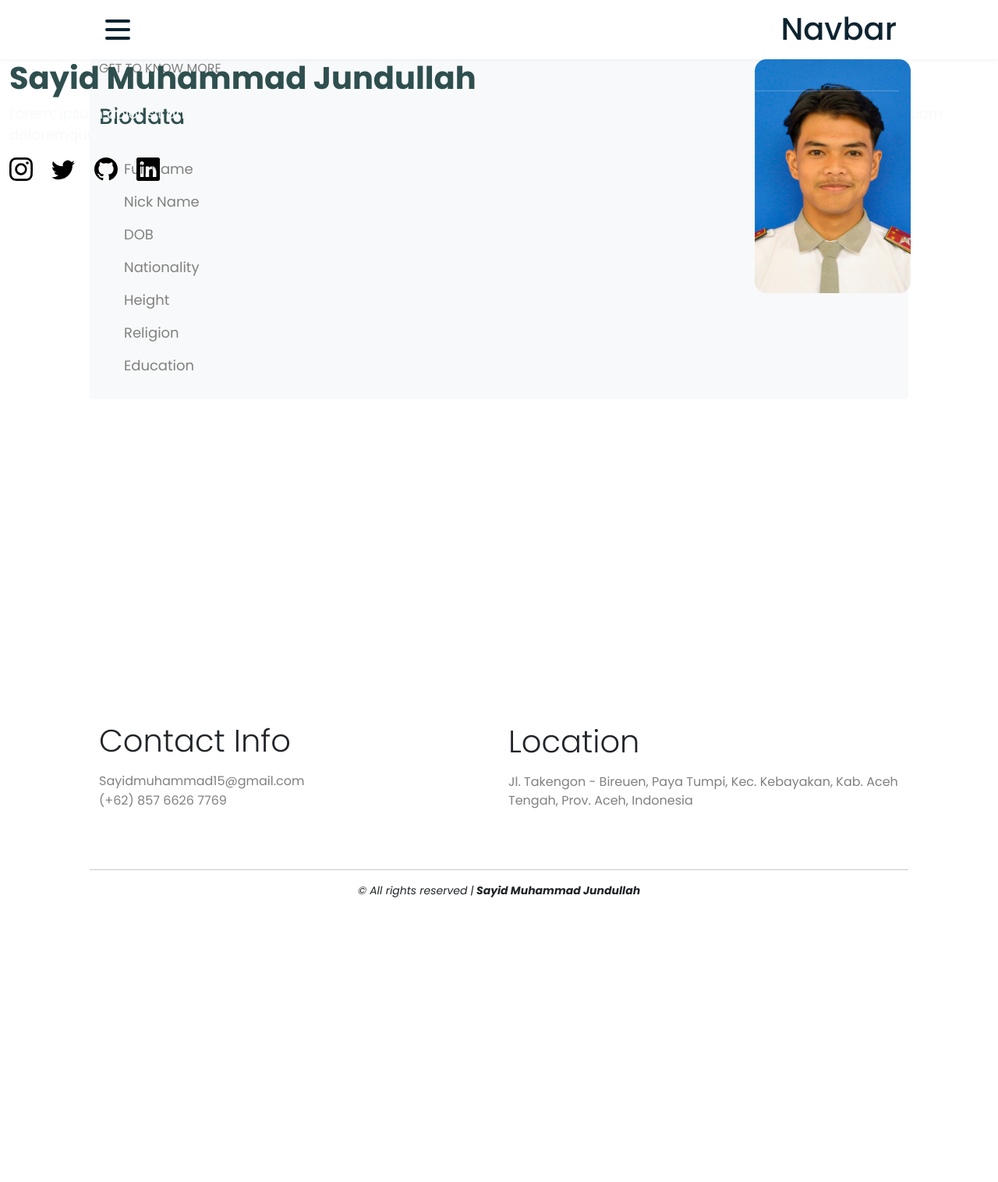
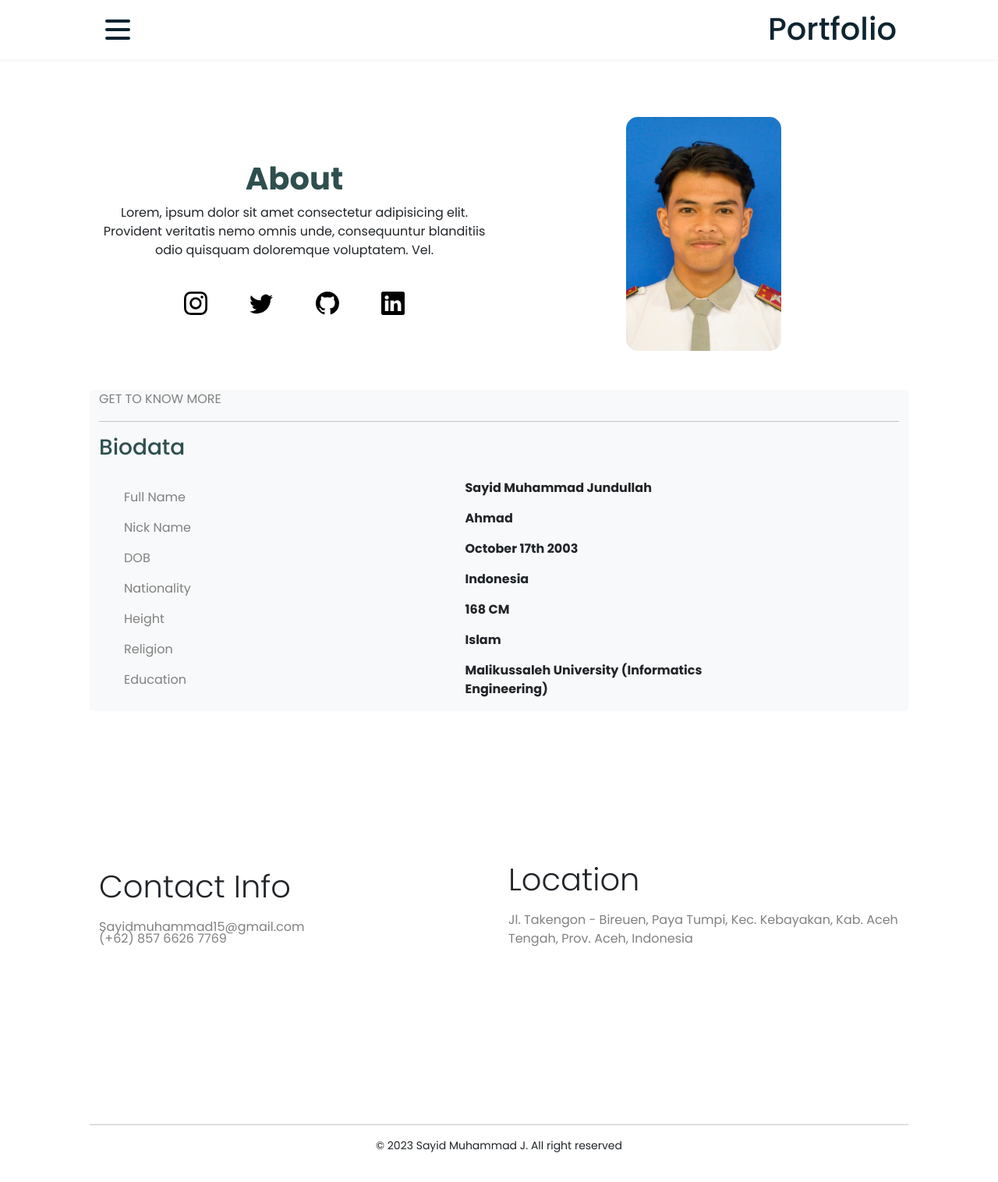
Before and after one commit to MuhammadJundullah/Portofolio, a PHP site: page / in a window 1280 px wide. Shown: the whole page at 78% size. Before the commit the page ends 1151 px from the top, so only its background shows below. Run offline with PHP 8.4, Linux system fonts and the light colour scheme.

Commit message:
Mengubah web menjadi responsif

```diff
--- a/index.html
+++ b/index.html
@@ -11,9 +11,8 @@
     <link href="https://cdn.jsdelivr.net/npm/bootstrap@5.3.0-alpha1/dist/css/bootstrap.min.css" rel="stylesheet" integrity="sha384-GLhlTQ8iRABdZLl6O3oVMWSktQOp6b7In1Zl3/Jr59b6EGGoI1aFkw7cmDA6j6gD" crossorigin="anonymous">
     <link rel="stylesheet" href="https://cdn.jsdelivr.net/npm/bootstrap-icons@1.10.3/font/bootstrap-icons.css">
     <link rel="stylesheet" href="style.css">
+</head>
 
-
-</head>
 <body>
 
 <!-- start navbar -->
@@ -27,7 +26,7 @@
           <span class="line line3"></span>
         </div>
       <div class="logo">
-        <h1>Navbar</h1>
+        <h1>Portfolio</h1>
       </div>
       <div class="menu-items">
         <li><a href="/">Home</a></li>
@@ -35,33 +34,32 @@
     </div>
   </div>
 </nav>
-      <!-- end navbar -->
-
-<!-- firs layout start -->
-<div class="container-fluid text-light" style="height: 100vh">
+<!-- end navbar -->
 
 <!-- start deskripsi dan image -->
-  <div class="position-relative">
-    <div class="position-absolute top-0 start-0">
-      <h1 class="display-6 fw-bold" style="color:darkslategrey;">Sayid Muhammad Jundullah</h1>
-        <p style="font-size: 18px;">Lorem, ipsum dolor sit amet consectetur adipisicing elit. Provident veritatis nemo omnis unde, consequuntur blanditiis odio quisquam doloremque voluptatem. Vel.</p>
+  <div class="container text-center mt-4">
+    <div class="row align-items-start">
+      <div class="col" style="margin-top: 10%;">
+        <h1 class="display-6 fw-bold" style="color:darkslategrey;">About</h1>
+        <p style="font-size: 100%;">Lorem, ipsum dolor sit amet consectetur adipisicing elit. Provident veritatis nemo omnis unde, consequuntur blanditiis odio quisquam doloremque voluptatem. Vel.</p>
         <!-- Instagram -->
-          <a href="https://instagram.com/saed.m_"><img src="/img/instagram.svg" alt="IG" style="height: 30px; "></a>
+          <a href="https://instagram.com/saed.m_"><img src="/img/instagram.svg" alt="instagram" style="height: 30px; margin: 5%; "></a>
         <!-- twitter -->
-          <a href="https://twiter.com/muhammadjndllh"><img src="/img/twitter.svg" alt="TW" style="height: 30px; margin-left: 20px;"></a>
+          <a href="https://twiter.com/muhammadjndllh"><img src="/img/twitter.svg" alt="twitter" style="height: 30px; margin: 5%;"></a>
         <!-- github -->
-          <a href="https://github.com/muhammadjundullah"><img src="/img/github.svg" alt="GT" style="height: 30px; margin-left: 20px;"></a>
+          <a href="https://github.com/muhammadjundullah"><img src="/img/github.svg" alt="github" style="height: 30px; margin: 5%;"></a>
         <!-- linkedin -->
-          <a href="https://linkedin.com/in/sayidm"><img src="/img/linkedin.svg" alt="LNK" style="height: 30px; margin-left: 20px;"></a>
-    </div>
-    <div class="position-absolute top-0 end-0 translate-middle-x">
-              <img src="/img/Sayid Muhammad Jundullah (SMA).jpg" height="300px" style="align-items:; border-radius: 15px;"alt="Sayid Muhammad Jundullah">
+          <a href="https://linkedin.com/in/sayidm"><img src="/img/linkedin.svg" alt="linkedin" style="height: 30px; margin: 5%;"></a>
+      </div>
+      <div class="col">
+          <img src="/img/Sayid Muhammad Jundullah (SMA).jpg" height="300px" style="margin: 10%; border-radius: 15px;" alt="Sayid Muhammad Jundullah">
+      </div>
     </div>
   </div>
-      <!-- end deskripsi dan image -->
+  <!-- end deskripsi dan image -->
 
-      <!-- Biodata -->
-  <div class="container text-center bg-light" style="width: 100%; border-radius: 5px;">
+  <!-- Biodata -->
+  <div class="container text-center bg-light" style="width: 100%; margin-top: px; border-radius: 5px;">
     <p class="text-start" style="color: gray;">GET TO KNOW MORE</p>
       <hr>
         <div class="row align-items-center">
@@ -97,26 +95,27 @@
 
 
 <!-- footer -->
-  <div class="container" style="margin-top:50px; width: 100%; border-radius: 15px;">
+  <div class="container" style="margin-top: 15%; border-radius: 15px;">
     <div class="row align-items-end">
       <div class="col">
         <p class="display-6">Contact Info</p>
         <p style="color: gray;">Sayidmuhammad15@gmail.com</p>
-        <p style="margin-top: -15px; color:gray;">(+62) 857 6626 7769</p>
-
+        <p style="margin-top: -5%; color:gray;">(+62) 857 6626 7769</p>
       </div>
       <div class="col">
         <p class="display-6">Location</p>
         <p style="color: gray;">Jl. Takengon - Bireuen, Paya Tumpi, Kec. Kebayakan, Kab. Aceh Tengah, Prov. Aceh, Indonesia</p>
       </div>
-        <hr style="margin-top: 60px;">
+        <hr style="margin-top: 20%;">
         <div class="copyright">
-          <i>&copy; All rights reserved |<span style="font-weight: bold;"> Sayid Muhammad Jundullah</span></i>
+          <p>&copy; 2023 Sayid Muhammad J. All right reserved</p>
         </div>
       </div>
     </div>
   </div>
+
 </body>
+
 <!-- Bootstrap js -->
 <script src="https://cdn.jsdelivr.net/npm/bootstrap@5.3.0-alpha1/dist/js/bootstrap.bundle.min.js" integrity="sha384-w76AqPfDkMBDXo30jS1Sgez6pr3x5MlQ1ZAGC+nuZB+EYdgRZgiwxhTBTkF7CXvN" crossorigin="anonymous"></script>
 </html>
--- a/style.css
+++ b/style.css
@@ -9,17 +9,13 @@
 .biodata {
     margin-top: 15px;
     color: gray;
-    font-size: 18px;
+    font-size: 100%;
 }
 
 .biodataisi {
     font-weight: bold;
     margin-top: 15px;
-    font-size: 18px;
-}
-
-.footer {
-    width: 2500px;
+    font-size: 100%;
 }
 
 .copyright {
```
